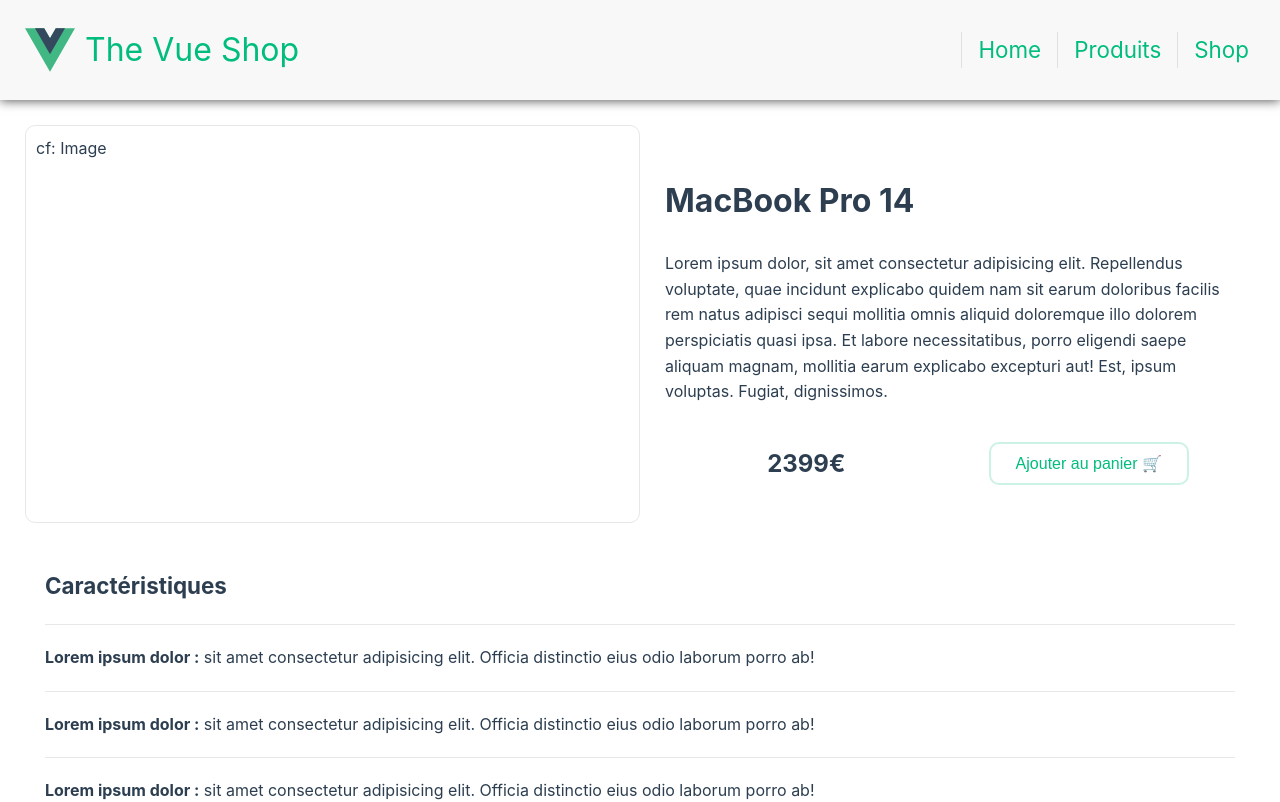
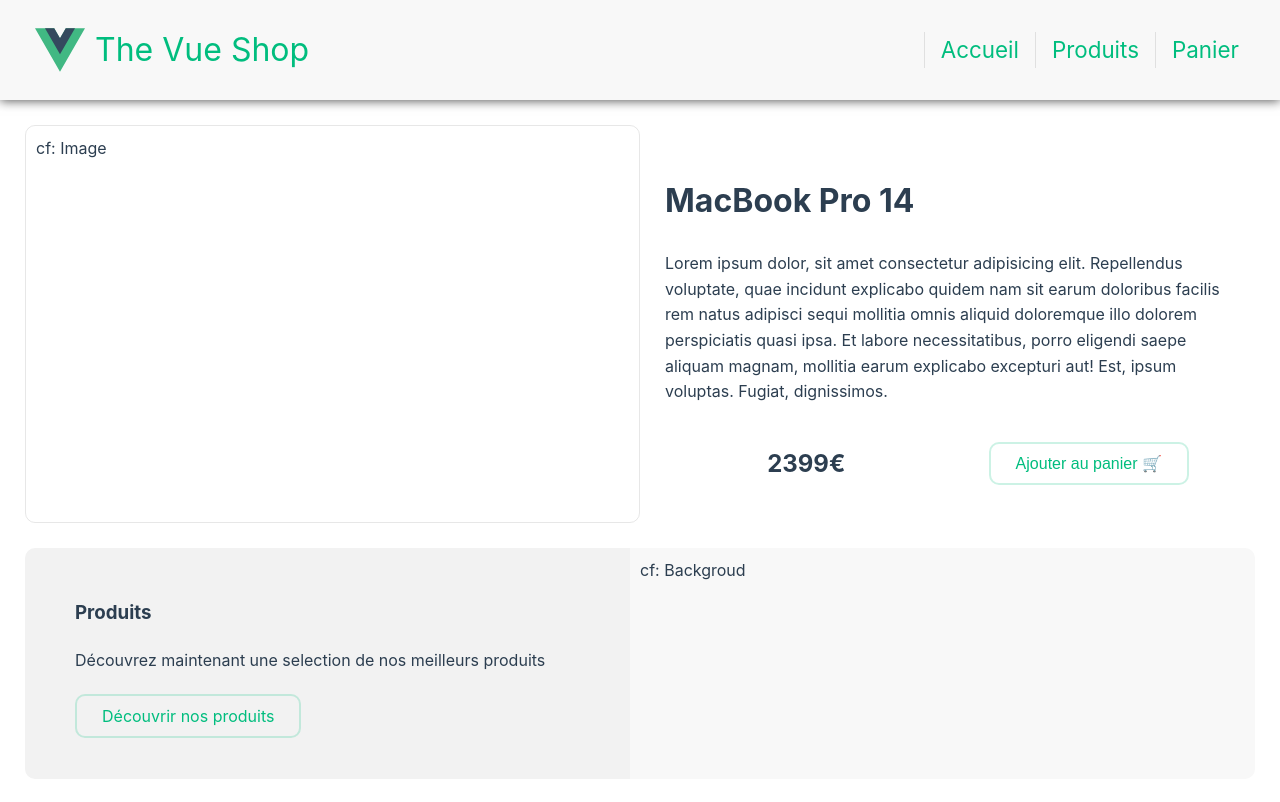
Before and after one commit to leocapde/the-vue-shop, a Vue app: page /products/1 in a window 1280 px wide. Shown: the top 802 px of the page. Built offline with nearby package versions, Linux system fonts and the light colour scheme.

Commit message:
Ajout des caractétistiques produits

```diff
--- a/package.json
+++ b/package.json
@@ -8,6 +8,7 @@
     "preview": "vite preview"
   },
   "dependencies": {
+    "@fortawesome/vue-fontawesome": "^3.0.3",
     "pinia": "^2.0.32",
     "vue": "^3.2.47",
     "vue-router": "^4.1.6"
--- a/src/App.vue
+++ b/src/App.vue
@@ -24,7 +24,7 @@
 a,
 .green {
   text-decoration: none;
-  color: hsla(160, 100%, 37%, 1);
+  color: #00bd7e;
   transition: 0.4s;
 }
 
--- a/src/components/Banner.vue
+++ b/src/components/Banner.vue
@@ -41,7 +41,7 @@
 
 .banner-text-container {
   flex: 1;
-  background-color: var(--color-background-soft);
+  background-color: var(--color-background-mute);
   border-radius: 10px 0 0 10px;
   display: flex;
   flex-direction: column;
@@ -72,7 +72,7 @@
 
 .banner-img-container {
   flex: 1;
-  background-color: var(--color-background-mute);
+  background-color: var(--color-background-soft);
   border-radius: 0 10px 10px 0;
   padding: 10px;
 
--- a/src/components/Header.vue
+++ b/src/components/Header.vue
@@ -18,9 +18,14 @@
       </div>
     </RouterLink>
     <nav class="header-nav">
-      <RouterLink to="/">Home</RouterLink>
-      <RouterLink to="/products" v-on:click="resetFilter">Produits</RouterLink>
-      <RouterLink to="/shop">Shop</RouterLink>
+      <RouterLink class="header-nav-item" to="/">Accueil</RouterLink>
+      <RouterLink
+        class="header-nav-item"
+        to="/products"
+        v-on:click="resetFilter"
+        >Produits</RouterLink
+      >
+      <RouterLink class="header-nav-item" to="/cart"> Panier </RouterLink>
     </nav>
   </header>
 </template>
@@ -34,7 +39,7 @@
   align-items: center;
   justify-content: space-between;
   background-color: var(--color-background-soft);
-  padding: 15px;
+  padding: 15px 25px;
   z-index: 1;
   box-shadow: 0 1px 10px rgba(0, 0, 0, 0.65);
 }
@@ -53,11 +58,18 @@
   margin-right: 10px;
 }
 
-nav a {
-  display: inline-block;
+.header-nav {
+  display: flex;
+  flex-direction: row;
   font-size: 1.4rem;
-  padding: 0 1rem;
-  border-left: 1px solid var(--color-border);
+
+  &-item {
+    display: flex;
+    justify-content: center;
+    align-items: center;
+    padding: 0 1rem;
+    border-left: 1px solid var(--color-border);
+  }
 
   &.router-link-exact-active {
     color: var(--color-text);
--- a/src/components/ProductShowing.vue
+++ b/src/components/ProductShowing.vue
@@ -21,11 +21,14 @@
       <div class="product-showing-price">{{ product.price }}€</div>
       <button class="product-showing-btn green">Ajouter au panier 🛒</button>
     </div>
-    <div class="product-showing-spec">
+    <div class="product-showing-spec" v-if="product.specs">
       <h4 class="product-showing-spec-title">Caractéristiques</h4>
-      <div class="product-showing-spec-item" v-for="n in 25">
-        <span>Lorem ipsum dolor :</span> sit amet consectetur adipisicing elit.
-        Officia distinctio eius odio laborum porro ab!
+      <div
+        class="product-showing-spec-item"
+        v-for="(value, key, index) in product.specs"
+        :key="index"
+      >
+        <span>{{ key }} :</span> {{ value }}
       </div>
     </div>
   </section>
--- a/src/components/ProductsCard.vue
+++ b/src/components/ProductsCard.vue
@@ -13,7 +13,7 @@
 
 <style scoped lang="scss">
 .products-card {
-  background-color: var(--color-background-soft);
+  background-color: var(--color-background-mute);
   aspect-ratio: 1;
   border-radius: 10px;
   padding: 0;
@@ -33,7 +33,7 @@
 
     &:hover {
       padding-bottom: 25px;
-      background-color: var(--color-background-mute);
+      background-color: var(--color-background-soft);
     }
   }
 
--- a/src/components/Showcase.vue
+++ b/src/components/Showcase.vue
@@ -52,7 +52,7 @@
 }
 
 .showcase-item {
-  background-color: var(--color-background-soft);
+  background-color: var(--color-background-mute);
   border-radius: 10px;
   padding: 10px;
   display: flex;
@@ -126,7 +126,7 @@
   &:hover {
     padding: 25px;
     font-weight: bold;
-    background-color: var(--color-background-mute);
+    background-color: var(--color-background-soft);
   }
 }
 </style>
--- a/src/router/index.js
+++ b/src/router/index.js
@@ -19,9 +19,9 @@
       component: () => import("../views/ProductView.vue"),
     },
     {
-      path: "/shop",
-      name: "shop",
-      component: () => import("../views/ShopView.vue"),
+      path: "/cart",
+      name: "cart",
+      component: () => import("../views/CartView.vue"),
     },
   ],
 });
--- a/src/stores/products.js
+++ b/src/stores/products.js
@@ -43,10 +43,20 @@
       },
       {
         id: 6,
-        name: "Écran PC 24 pouces Professionnel ViewFinity S60U",
+        name: 'Écran PC 24" Professionnel ViewFinity S60U',
         price: 199,
         categorie: "moniteurs",
         trending: false,
+        specs: {
+          Marque: "Samsung",
+          Taille: '24"',
+          Résolution: "2560 x 1440 pixels",
+          Définition: "QHD",
+          "Type de dalle": "IPS",
+          "Fréquence de balayage": "75 Hz",
+          "Temps de réponse": "5 ms",
+          Garantie: "2 ans",
+        },
       },
       {
         id: 7,
@@ -54,6 +64,9 @@
         price: 980,
         categorie: "tablettes",
         trending: false,
+        specs: {
+          Garantie: "2 ans",
+        },
       },
       {
         id: 8,
--- /dev/null
+++ b/src/views/CartView.vue
@@ -0,0 +1,5 @@
+<template>
+  <main id="Cart">
+    <h1>This is the cart page</h1>
+  </main>
+</template>
--- a/src/views/ShopView.vue
+++ /dev/null
@@ -1,5 +0,0 @@
-<template>
-  <main id="Shop">
-    <h1>This is the shop page</h1>
-  </main>
-</template>
```
Also changed, not shown: 1 other file (tests, documents, lock files or other folders).
